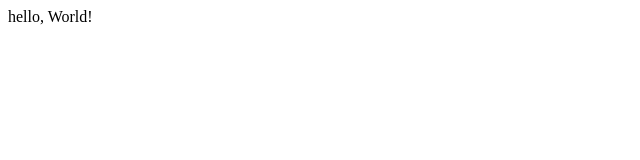
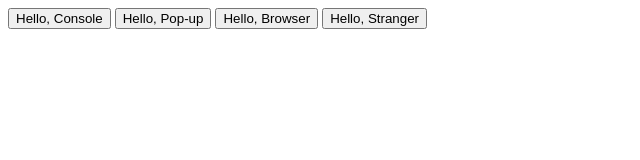
Before and after one commit to jbest2021/hello-world, a plain HTML site: page index.html in a window 1280 px wide. Shown: the whole page, without its empty margins (0-640 px from the left). Drawn offline with Linux system fonts and the light colour scheme.

Commit message:
finished first button, JavaScript

```diff
--- /dev/null
+++ b/hellojava.js
@@ -0,0 +1,3 @@
+function sayHello () {
+  console.log("Hello, World!");
+}
--- a/index.html
+++ b/index.html
@@ -2,9 +2,18 @@
 
 <html>
   <head>
+    <script type="text/javascript" src="hellojava.js"></script>
     <title>My Website Titles</title>
   </head>
-  <body>
-    hello, World!
-  </body>
+
+  <button onclick="sayHello();">Hello, Console</button>
+
+  <button onclick="sayHi();">Hello, Pop-up</button>
+
+  <button onclick="sayHey();">Hello, Browser</button>
+
+  <button onclick="sayHola();">Hello, Stranger</button>
+
+
+
 </html>
```
